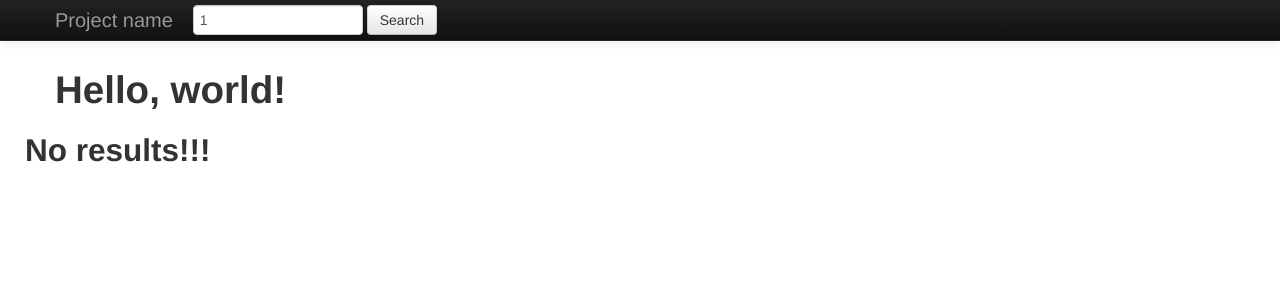
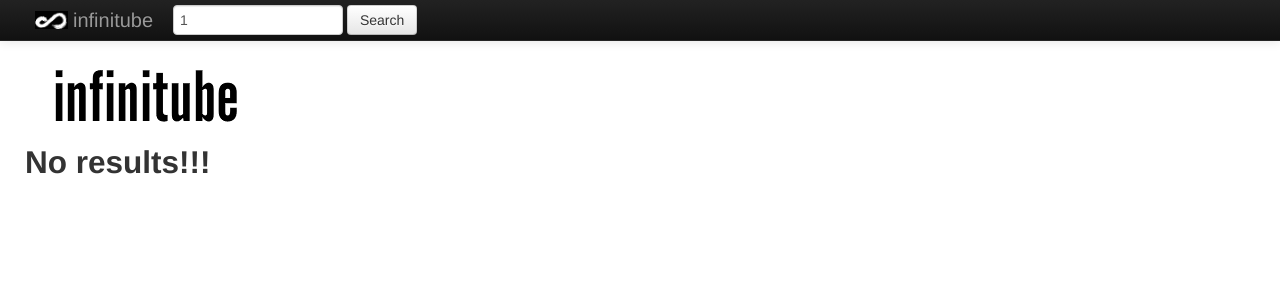
Before and after one commit to jlpoveda/ycplay, a PHP site: page /search.php?search_query=1 in a window 1280 px wide. Shown: the top 300 px of the page. Run offline with PHP 8.4, Linux system fonts and the light colour scheme; data that the repository does not hold is empty.

Commit message:
Logotipos temporales en las páginas planas

```diff
--- a/index.php
+++ b/index.php
@@ -32,7 +32,7 @@
     <div class="navbar navbar-inverse navbar-fixed-top">
       <div class="navbar-inner">
         <div class="container">
-          <a class="brand" href="#">Project name</a>
+          <a class="brand" href="#" style="position: relative; padding-left: 38px"><img src="img/minilogo.png" alt="" style="height: 18px; position: absolute; left: 0; top: 11px;" /> infinitube</a>
           <form class="navbar-form pull-left" action="search.php" method="get">
             <input class="span2" type="text" placeholder="Title" name="search_query" value="">
             <button type="submit" class="btn">Search</button>
@@ -43,7 +43,7 @@
 
 
     <div class="container">
-      <h1>Project name!</h1>
+      <h1><img src="img/logo.gif" alt="Logo" /></h1>
       <div class="row">
         </div>
       </div>
--- a/search.php
+++ b/search.php
@@ -44,7 +44,7 @@ if ($searchQuery) {
     <div class="navbar navbar-inverse navbar-fixed-top">
       <div class="navbar-inner">
         <div class="container">
-          <a class="brand" href="#">Project name</a>
+          <a class="brand" href="#" style="position: relative; padding-left: 38px"><img src="img/minilogo.png" alt="" style="height: 18px; position: absolute; left: 0; top: 11px;" /> infinitube</a>
           <form class="navbar-form pull-left" action="search.php" method="get">
             <input class="span2" type="text" placeholder="Title" name="search_query" value="<?php echo $_GET['search_query']?>">
             <button type="submit" class="btn">Search</button>
@@ -55,7 +55,7 @@ if ($searchQuery) {
 
 
     <div class="container">
-      <h1>Hello, world!</h1>
+      <h1><img src="img/logo.gif" alt="Logo" /></h1>
       <div class="row">
     <?php
     if (isset($result['feed']['entry'])) {
--- a/watch.php
+++ b/watch.php
@@ -199,8 +199,7 @@ die();
     <div class="navbar navbar-inverse navbar-fixed-top">
       <div class="navbar-inner">
         <div class="container">
-          <a class="brand" href="#">Project name</a>
-          <form class="navbar-form pull-left" action="search.php" method="get">
+            <a class="brand" href="#" style="position: relative; padding-left: 38px"><img src="img/minilogo.png" alt="" style="height: 18px; position: absolute; left: 0; top: 11px;" /> infinitube</a>          <form class="navbar-form pull-left" action="search.php" method="get">
             <input class="span2" type="text" placeholder="Title" name="search_query">
             <button type="submit" class="btn">Search</button>
           </form>
@@ -212,7 +211,7 @@ die();
       <!-- Main hero unit for a primary marketing message or call to action -->
       <div class="row" style="position: fixed; background: #FFF; border-bottom: 1px solid #BBB; padding: 50px 0 10px 0">
         <div class="span2">
-          <h1>Play</h1>
+        <h1><img src="img/logo.gif" alt="Logo" /></h1>
         </div>
         <div class="span1">
         </div>
```
Also changed, not shown: img/minilogo.png (added).
